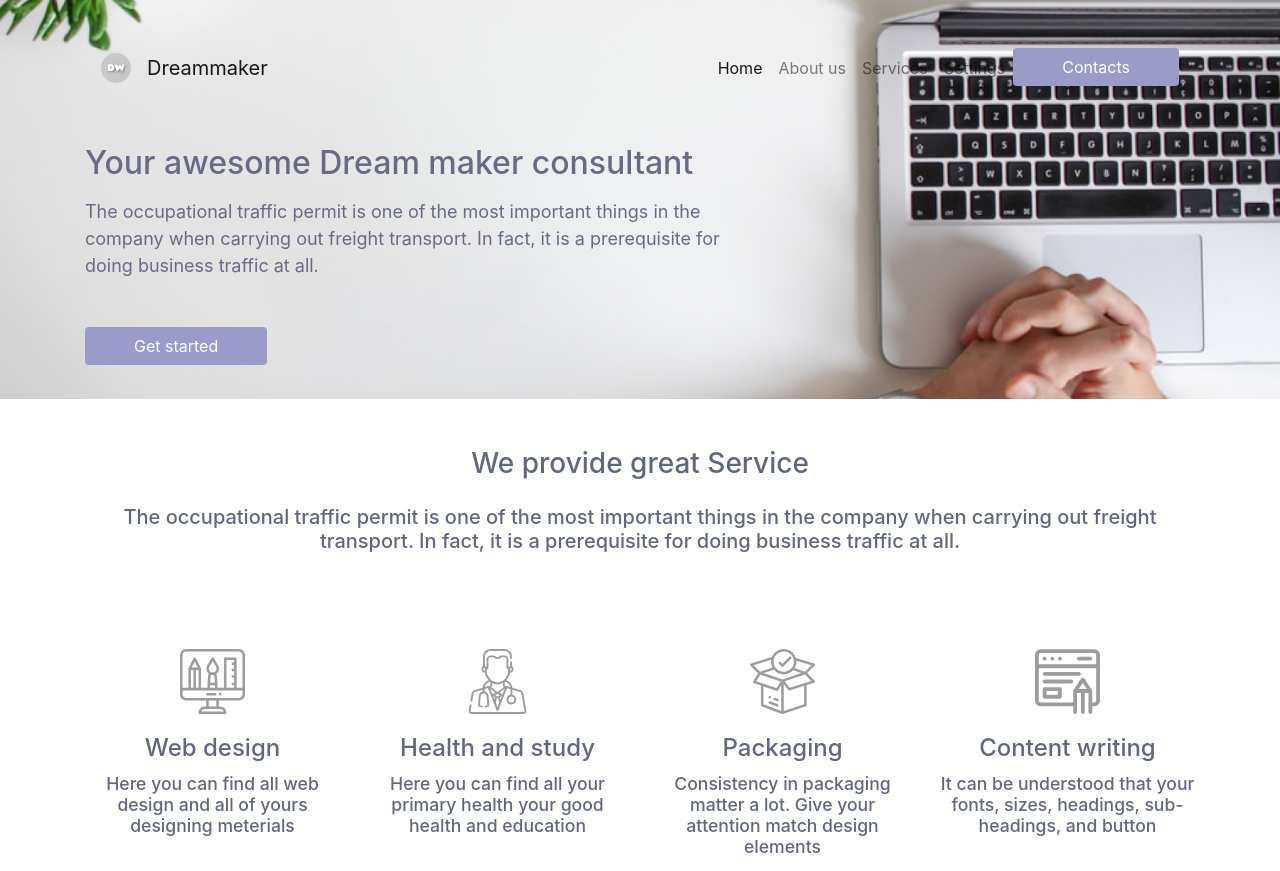
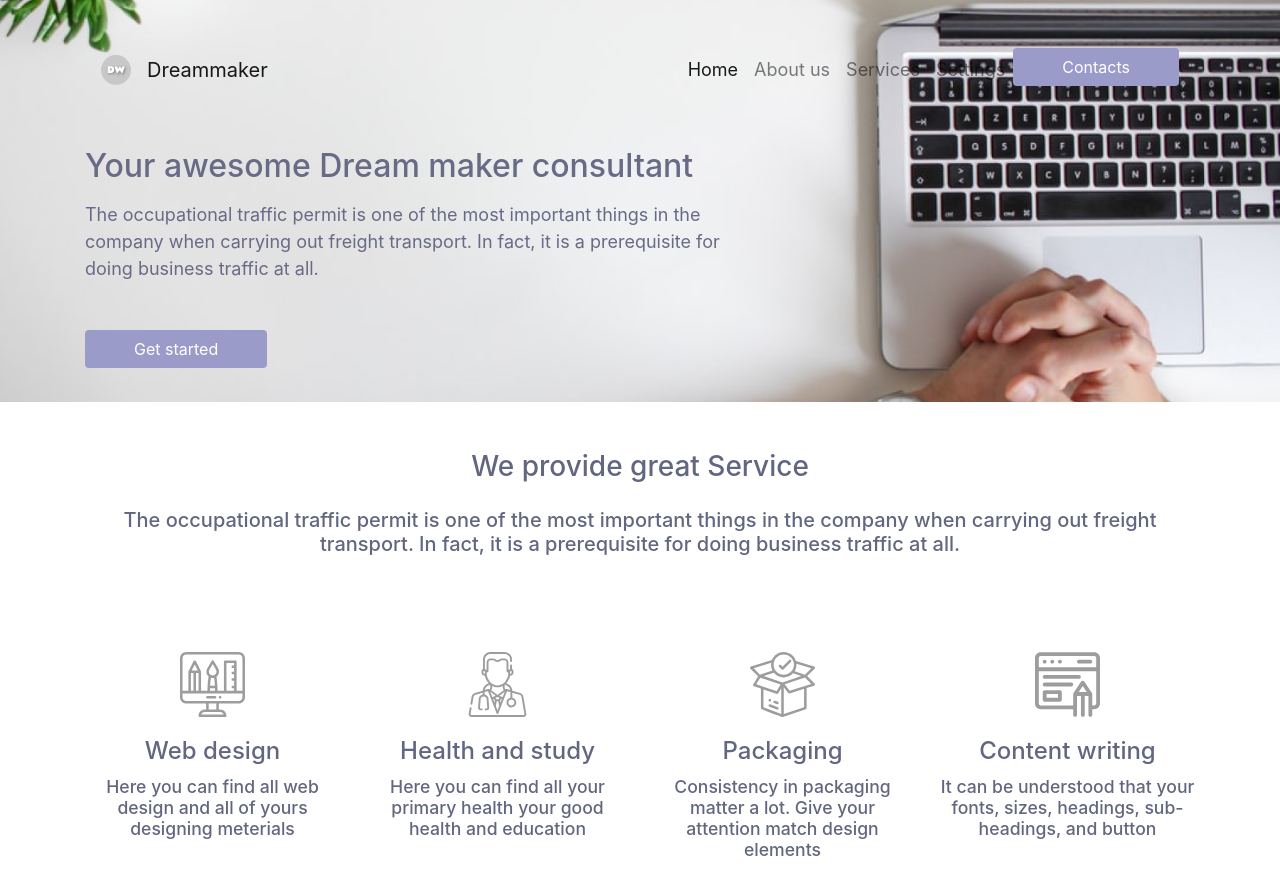
Before and after one commit to DaliyaAsel/bootstrap_project, a plain HTML site: page index.html in a window 1280 px wide. Shown: the top 871 px of the page. Drawn offline with nearby package versions, Linux system fonts and the light colour scheme.

Commit message:
first commit

```diff
--- a/css/style.css
+++ b/css/style.css
@@ -14,6 +14,11 @@ header {
   background-size: cover;
   height: auto;
   padding: 0 0 30px;
+  object-fit: cover;
+}
+
+a {
+  font-size: 18px;
 }
 
 .navbar-brand {
@@ -69,14 +74,14 @@ header {
 }
 
 .row-man {
- position: relative;
+  position: relative;
 }
 
 .row-quation {
-margin-top: -200px;
+  margin-top: -200px;
 }
 
-.col-quation1{
+.col-quation1 {
   margin-top: -150px;
 }
 
```
